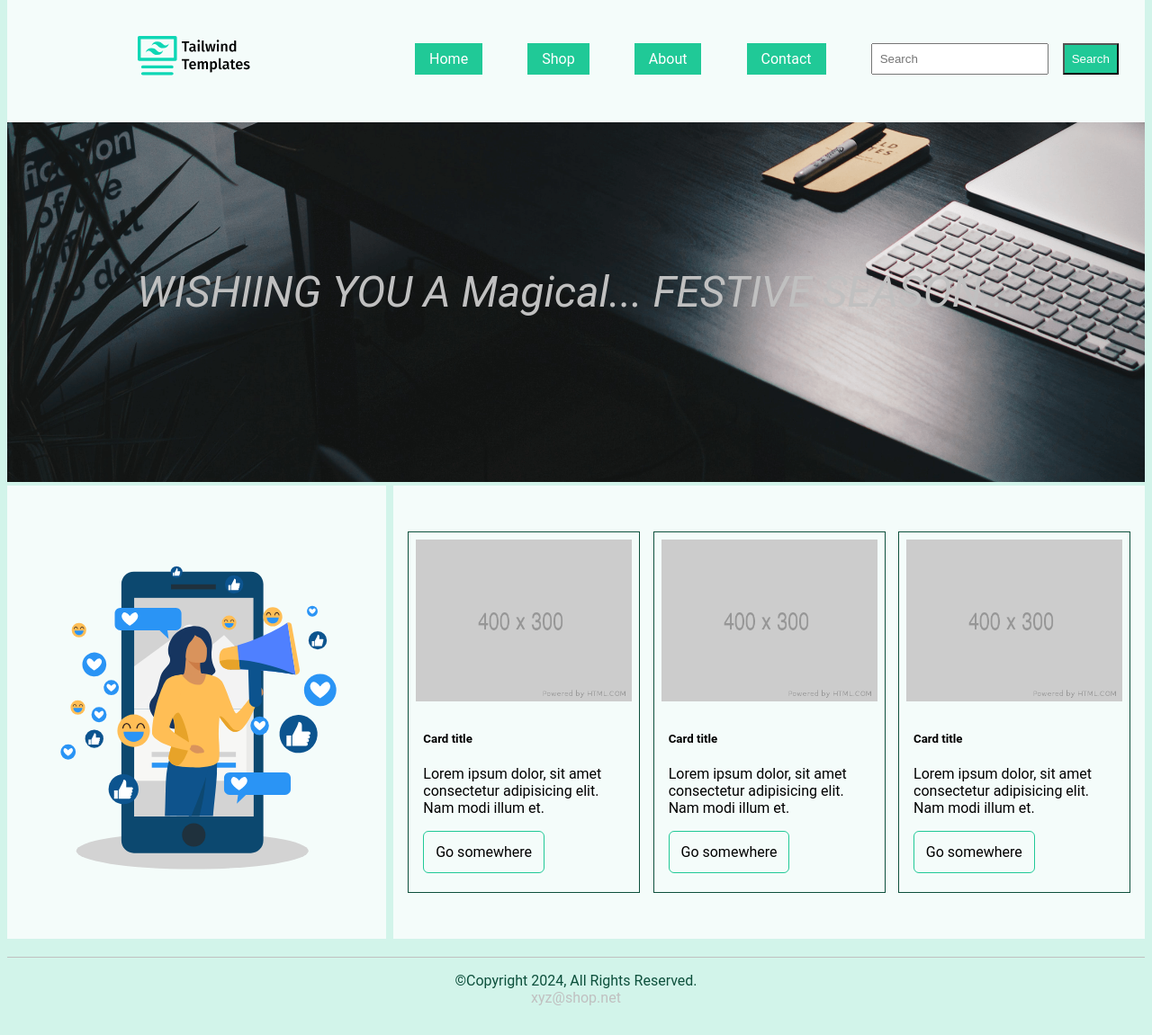
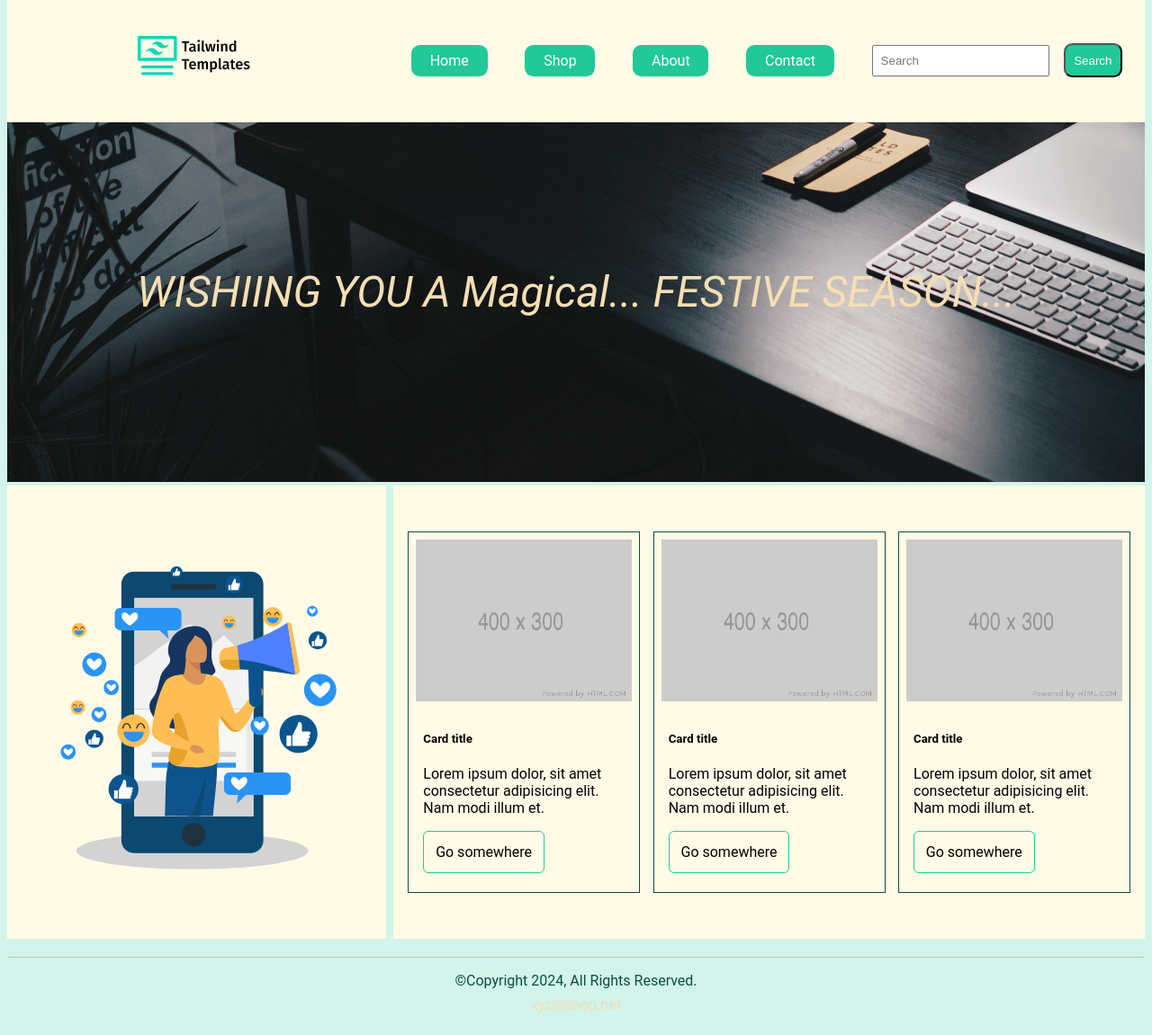
Before and after one commit to bersennaidoo/nextjs-sass-template, a Next.js app: page / in a window 1280 px wide. Shown: the whole page at 90% size. Built offline with nearby package versions, Linux system fonts and the light colour scheme.

Commit message:
Add hover effects for links and buttons and changed component background color to elevate content

```diff
--- a/app/assets/sass/local/_variables.scss
+++ b/app/assets/sass/local/_variables.scss
@@ -3,8 +3,10 @@ $darkest: shade-color(#20c997, 100%);
 $dark: shade-color(#20c997, 60%);
 $medium: tint-color(#20c997, 80%);
 $light: tint-color(#20c997, 89%);
-$lightest: tint-color(#20c997, 95%);
+/*$lightest: tint-color(#20c997, 95%);*/
 $white: tint-color(#20c997, 100%);
+
+$lightest: tint-color(gold, 90%);
 
 $warning: yellow;
 $danger: red;
--- a/app/assets/sass/local/components/_c-contact.scss
+++ b/app/assets/sass/local/components/_c-contact.scss
@@ -52,6 +52,9 @@
         font-size: $spacer;
         border-radius: $spacer * 0.6;
     }
+    &__form-submit-btn:hover {
+        background-color: $primary;
+    }
 }
 
 @media (min-width: $breakpoint-min-width-md ) {
--- a/app/assets/sass/local/components/_c-footer.scss
+++ b/app/assets/sass/local/components/_c-footer.scss
@@ -15,7 +15,12 @@
         margin-block-start: 0;
     }
     &__mail-link {
+        display: inline-block;
+        padding: $spacer * 0.5;
         text-decoration: none;
-        color: silver;
+        color: wheat;
+    }
+    &__mail-link:hover {
+        background-color: $dark;
     }
 }
--- a/app/assets/sass/local/components/_c-header.scss
+++ b/app/assets/sass/local/components/_c-header.scss
@@ -38,24 +38,36 @@
   &__list-link {
     text-decoration: none;
     display: block;
-    padding-inline: $spacer;
+    padding-inline: $spacer * 1.3;
     padding-block: $spacer * 0.5;
     background-color: $primary;
+    border-radius: $spacer * 0.6;
     color: $white;
+  }
+  &__list-link:hover {
+    background-color: #20c99777;
   }
   &__form-control {
     padding: $spacer * 0.5;
     margin-inline-end: $spacer;
   }
   &__search-form-btn {
-    padding: $spacer * 0.5;
+    padding: $spacer * 0.6;
     background-color: $primary;
     color: $white;
+    border-radius: $spacer * 0.6;
+  }
+  &__search-form-btn:hover {
+    background-color: #20c99777;
   }
   &__btn-dropdown {
     background-color: $primary;
+    border-radius: $spacer * 0.6;
     color: $white;
     margin-inline-start: $spacer * 0.5;
+  }
+  &__btn-dropdown:hover {
+    background-color: #20c99777;
   }
   &__list-frame {
     display: none;
@@ -70,7 +82,7 @@
     background-size: cover;
   }
   &__hero-text {
-    color: silver;
+    color: wheat;
     font-style: italic;
     text-align: center;
     font-size: $spacer * 3;
```
